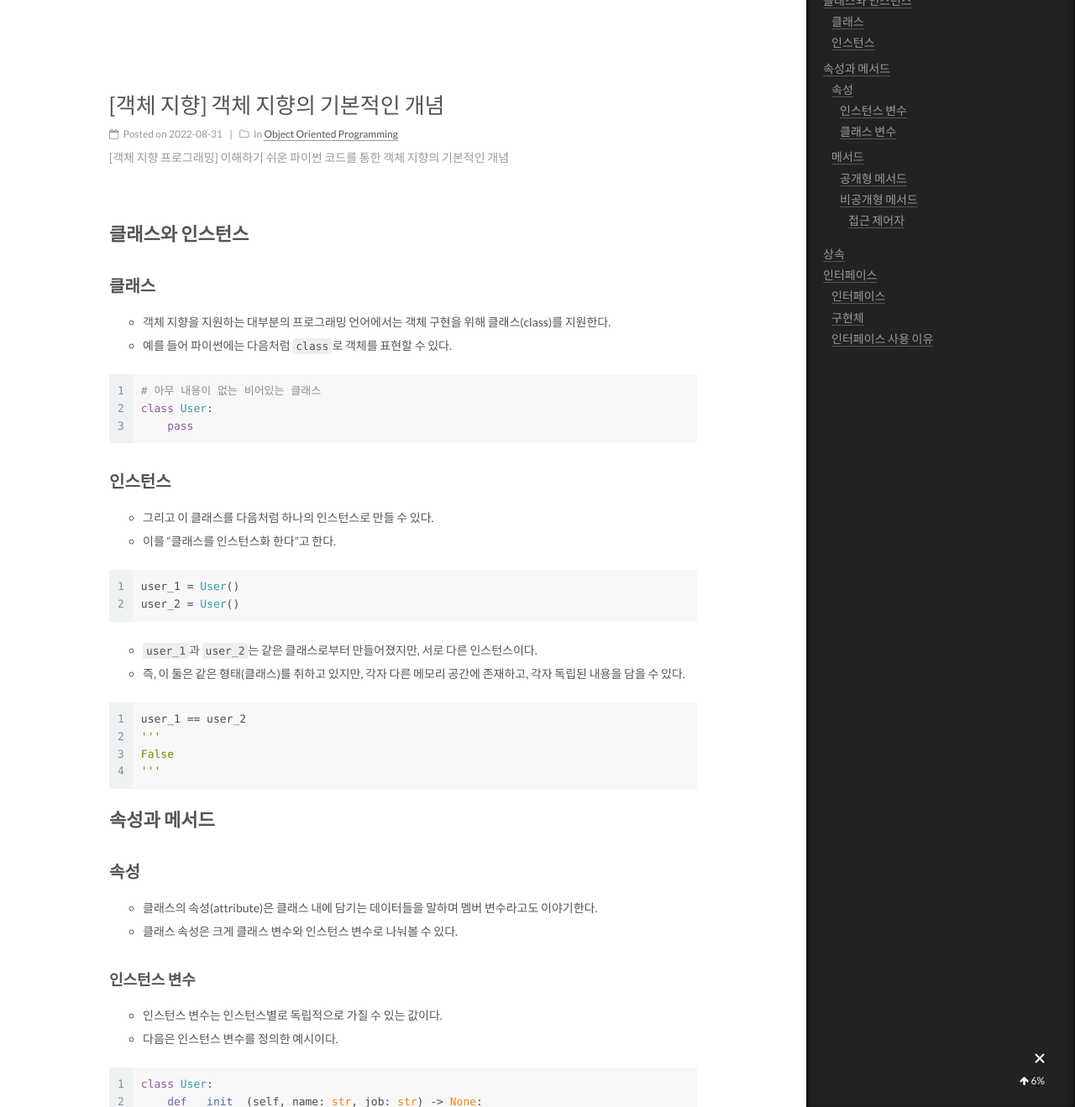
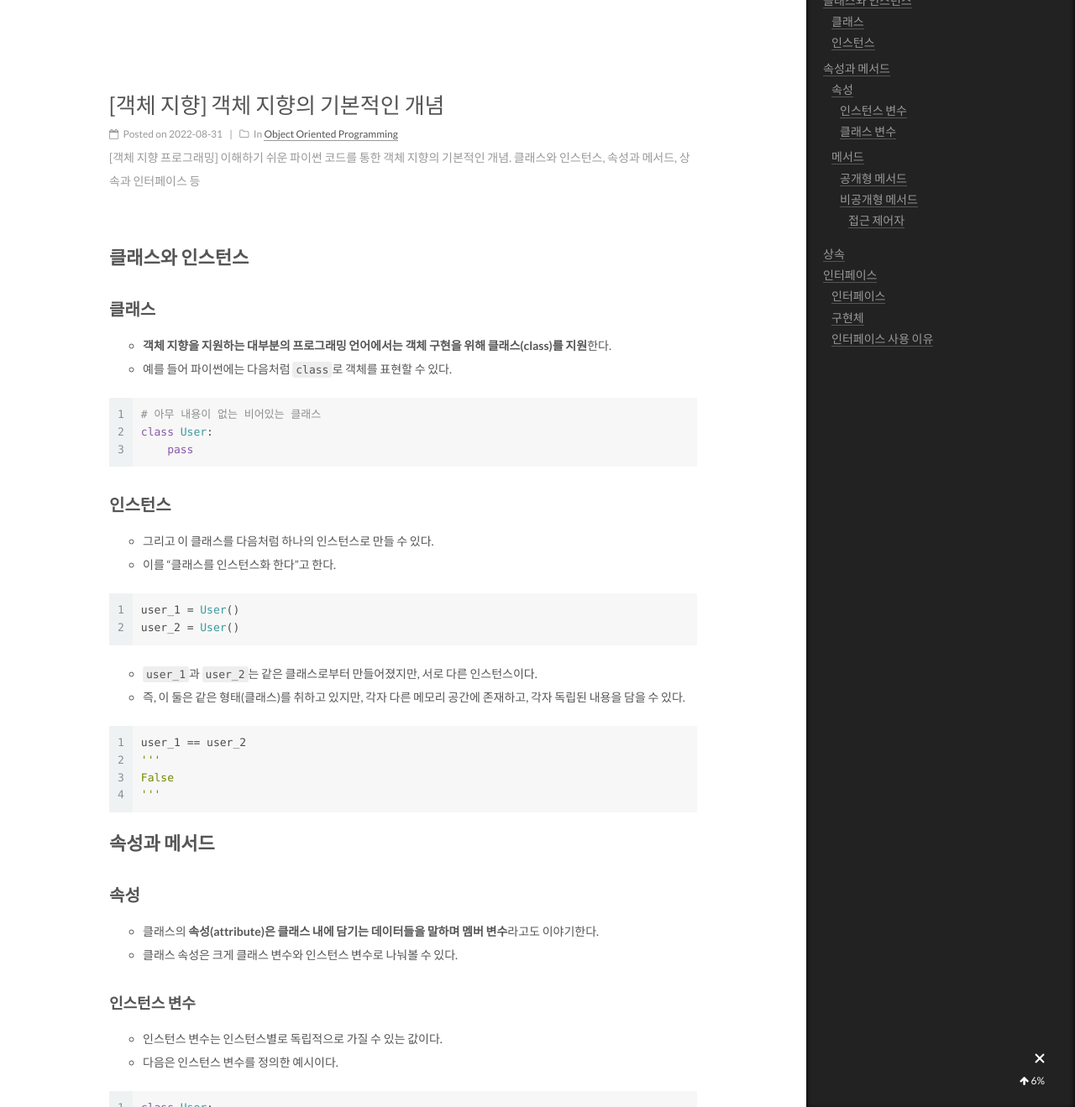
Before and after one commit to 6mini/6mini.github.io, a Jekyll site: the page built from _posts/2022-08-31-object-basic.md, in a window 1280 px wide and 1400 px high, scrolled down 330 px, cut to the strip 81-1400 px from the top of the window. Shown: the whole strip at 84% size. Built offline with Jekyll 4.4.1, drawn with Linux system fonts in a browser that asks for light colours; some of the changed text lies outside the part shown.

Commit message:
fix: 객체 지향 포스팅 복습 및 수정

````diff
--- a/_posts/2022-08-31-object-basic.md
+++ b/_posts/2022-08-31-object-basic.md
@@ -1,15 +1,15 @@
 ---
 title: '[객체 지향] 객체 지향의 기본적인 개념'
-description: "[객체 지향 프로그래밍] 이해하기 쉬운 파이썬 코드를 통한 객체 지향의 기본적인 개념"
+description: "[객체 지향 프로그래밍] 이해하기 쉬운 파이썬 코드를 통한 객체 지향의 기본적인 개념. 클래스와 인스턴스, 속성과 메서드, 상속과 인터페이스 등"
 categories:
  - Object Oriented Programming
-tags: [객체 지향 프로그래밍]
+tags: [객체 지향 프로그래밍, 클래스, 인스턴스, 속성, 메서드, 상속, 인터페이스]
 ---
 
 # 클래스와 인스턴스
 
 ## 클래스
-- 객체 지향을 지원하는 대부분의 프로그래밍 언어에서는 객체 구현을 위해 클래스(class)를 지원한다.
+- **객체 지향을 지원하는 대부분의 프로그래밍 언어에서는 객체 구현을 위해 클래스(class)를 지원**한다.
 - 예를 들어 파이썬에는 다음처럼 `class`로 객체를 표현할 수 있다.
 
 ```py
@@ -40,7 +40,7 @@ False
 # 속성과 메서드
 
 ## 속성
-- 클래스의 속성(attribute)은 클래스 내에 담기는 데이터들을 말하며 멤버 변수라고도 이야기한다.
+- 클래스의 **속성(attribute)은 클래스 내에 담기는 데이터들을 말하며 멤버 변수**라고도 이야기한다.
 - 클래스 속성은 크게 클래스 변수와 인스턴스 변수로 나눠볼 수 있다.
 
 ### 인스턴스 변수
@@ -269,4 +269,4 @@ data_enginner.do()
 - 우리는 `Job`이 어떤 행위를 제공하는지 보려면 그저 `Job` 이라고 하는 인터페이스만 보면된다.
 - 그렇게 되면 자연스럽게 구현(저수준 코드)을 의존하기 보단 인터페이스(고수준)에 의존하게 되어 결합도를 낮출 수 있다.(= 다형성)
 - 또한 `DataEngineer(Job)`, `ProjectManager(Job)`와 같은 구현 클래스가 `Job` 추상 클래스를 상속받는 것을 통해 이 두 클래스가 같은 개념 아래 묶여있는 것을 알 수 있다.
-- 즉 구현 클래스 간의 관계를 파악하기도 쉬워진다.
+- 즉, 구현 클래스 간의 관계를 파악하기도 쉬워진다.
````
Also changed, not shown: _posts/2022-09-07-object-characteristic.md (+18 -18 lines), _posts/2022-09-18-dependency.md (+7 -7 lines).
